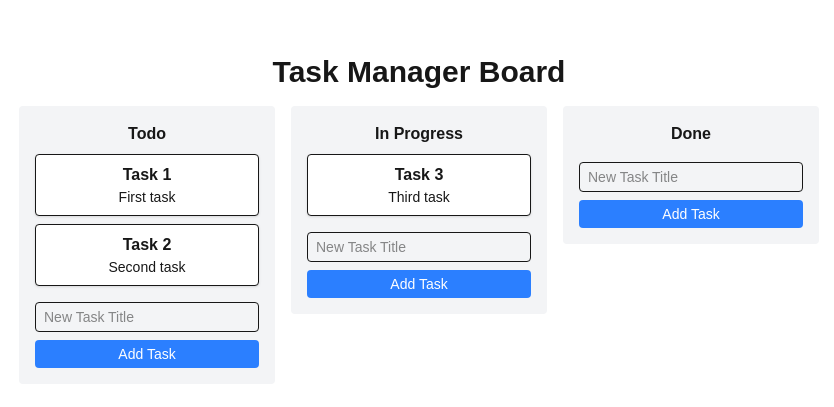
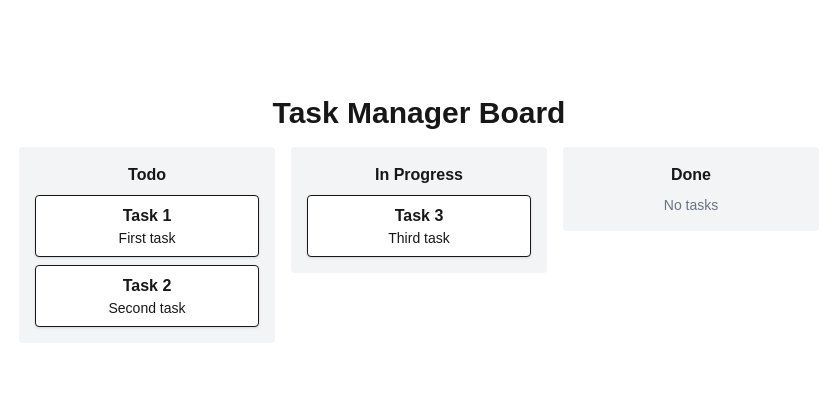
Before and after one commit to yaboijams/tasker, a Next.js app in the folder frontend/: page / in a window 1280 px wide. Shown: the part 181-588 px from the top of the page, without its empty margins (221-1055 px from the left). Built offline with nearby package versions, Linux system fonts and the light colour scheme.

Commit message:
Board not working yet

```diff
--- a/frontend/src/app/components/Board.tsx
+++ b/frontend/src/app/components/Board.tsx
@@ -2,89 +2,136 @@
 'use client';
 
 import React, { useState } from 'react';
-import { DndContext, DragEndEvent, closestCenter } from '@dnd-kit/core';
-import { SortableContext, horizontalListSortingStrategy, arrayMove } from '@dnd-kit/sortable';
+import {
+  DndContext,
+  DragEndEvent,
+  closestCenter,
+  DragOverlay,
+  PointerSensor,
+  useSensor,
+  useSensors,
+} from '@dnd-kit/core';
+import {
+  SortableContext,
+  horizontalListSortingStrategy,
+  arrayMove,
+} from '@dnd-kit/sortable';
+
 import SortableList from './SortableList';
-import type { BoardType, ListType, CardType } from '../types';
+import Card from './Card';
+import type { BoardType, CardType } from '../types';
 
 interface BoardProps {
   initialBoard: BoardType;
 }
 
+interface ListData {
+  title: string;
+  cards: CardType[];
+}
+
 export default function Board({ initialBoard }: BoardProps) {
-  // Transform the initialBoard.lists array into a dictionary so we can handle cross-list moves easily
-  const [lists, setLists] = useState<Record<string, { title: string; cards: CardType[] }>>(() => {
-    const result: Record<string, { title: string; cards: CardType[] }> = {};
-    initialBoard.lists.forEach((lst) => {
-      result[lst.id] = {
-        title: lst.title,
-        cards: lst.cards,
+  // Convert lists array -> { [listId]: { title, cards } }
+  const [lists, setLists] = useState<Record<string, ListData>>(() => {
+    const obj: Record<string, ListData> = {};
+    initialBoard.lists.forEach((l) => {
+      obj[l.id] = {
+        title: l.title,
+        cards: l.cards,
       };
     });
-    return result;
+    return obj;
   });
 
-  // Keep an array of list IDs for the horizontal order
+  // Horizontal order of lists
   const [listOrder, setListOrder] = useState<string[]>(
     initialBoard.lists.map((l) => l.id)
   );
 
-  // Add a new card to a specific list
-  const handleAddCard = (listId: string, newCard: CardType) => {
-    const updatedList = { ...lists[listId] };
-    updatedList.cards = [...updatedList.cards, newCard];
-    setLists({ ...lists, [listId]: updatedList });
+  // For smooth drag
+  const sensors = useSensors(useSensor(PointerSensor));
+  const [activeCard, setActiveCard] = useState<CardType | null>(null);
+
+  const handleDragStart = (event: any) => {
+    const { active } = event;
+    const activeListId = active.data.current?.listId;
+    if (activeListId) {
+      const card = lists[activeListId].cards.find((c) => c.id === active.id);
+      if (card) {
+        setActiveCard(card);
+      }
+    } else {
+      setActiveCard(null);
+    }
   };
 
-  // Handle drag end (both for reordering lists horizontally and cards cross-list)
+  const handleDragCancel = () => {
+    setActiveCard(null);
+  };
+
   const handleDragEnd = (event: DragEndEvent) => {
     const { active, over } = event;
-    if (!over) return;
+    if (!over) {
+      // Dropped outside any valid list => revert
+      setActiveCard(null);
+      return;
+    }
 
-    const activeListId = active.data.current?.listId; // If it's a card, has listId
+    const activeListId = active.data.current?.listId;
     const overListId = over.data.current?.listId;
 
-    // 1. Reordering Lists (if the item is a list)
-    // We know it's a list if activeListId is undefined or null
+    // If we are dragging a list
     if (!activeListId && !overListId) {
+      // Reorder lists horizontally
       if (active.id !== over.id) {
         const oldIndex = listOrder.indexOf(active.id as string);
         const newIndex = listOrder.indexOf(over.id as string);
         setListOrder((items) => arrayMove(items, oldIndex, newIndex));
       }
+      setActiveCard(null);
       return;
     }
 
-    // 2. Reordering or moving a Card
+    // If we are dragging a card
     if (activeListId && overListId) {
-      // If the user dropped the card in the same list
+      // If it's the same list => reorder within the list
       if (activeListId === overListId) {
         const currentCards = [...lists[activeListId].cards];
-        const oldIndex = currentCards.findIndex((card) => card.id === active.id);
-        const newIndex = currentCards.findIndex((card) => card.id === over.id);
-        if (oldIndex !== newIndex && newIndex !== -1) {
-          const reordered = arrayMove(currentCards, oldIndex, newIndex);
-          setLists({
-            ...lists,
-            [activeListId]: { ...lists[activeListId], cards: reordered },
-          });
+        const oldIndex = currentCards.findIndex((c) => c.id === active.id);
+        const newIndex = currentCards.findIndex((c) => c.id === over.id);
+
+        // If user dropped on empty space in the same list
+        if (over.id === overListId) {
+          currentCards.push(...currentCards.splice(oldIndex, 1));
+        } else if (oldIndex !== newIndex && newIndex !== -1) {
+          arrayMove(currentCards, oldIndex, newIndex);
         }
+
+        setLists({
+          ...lists,
+          [activeListId]: { ...lists[activeListId], cards: currentCards },
+        });
       } else {
-        // Move card to a different list
+        // Cross-list move
         const sourceCards = [...lists[activeListId].cards];
-        const activeIndex = sourceCards.findIndex((card) => card.id === active.id);
+        const activeIndex = sourceCards.findIndex((c) => c.id === active.id);
         if (activeIndex === -1) return;
 
         const [movedCard] = sourceCards.splice(activeIndex, 1);
+        const destCards = [...lists[overListId].cards];
 
-        const destCards = [...lists[overListId].cards];
-        // If the user dropped it on a card, insert at that position
-        const overIndex = destCards.findIndex((card) => card.id === over.id);
-        if (overIndex >= 0) {
-          destCards.splice(overIndex, 0, movedCard);
+        // If dropping on the empty list => over.id === overListId
+        if (over.id === overListId) {
+          // Just push at the end
+          destCards.push(movedCard);
         } else {
-          // If user dropped it in empty space, just push at the end
-          destCards.push(movedCard);
+          // Insert at the position of the card the user dropped onto
+          const overIndex = destCards.findIndex((c) => c.id === over.id);
+          if (overIndex >= 0) {
+            destCards.splice(overIndex, 0, movedCard);
+          } else {
+            destCards.push(movedCard);
+          }
         }
 
         setLists({
@@ -94,11 +141,17 @@ export default function Board({ initialBoard }: BoardProps) {
         });
       }
     }
+    setActiveCard(null);
   };
 
   return (
-    <DndContext collisionDetection={closestCenter} onDragEnd={handleDragEnd}>
-      {/* Horizontal list reordering */}
+    <DndContext
+      sensors={sensors}
+      collisionDetection={closestCenter}
+      onDragStart={handleDragStart}
+      onDragCancel={handleDragCancel}
+      onDragEnd={handleDragEnd}
+    >
       <SortableContext items={listOrder} strategy={horizontalListSortingStrategy}>
         <div className="flex gap-4 overflow-auto">
           {listOrder.map((listId) => {
@@ -109,12 +162,13 @@ export default function Board({ initialBoard }: BoardProps) {
                 listId={listId}
                 title={title}
                 cards={cards}
-                onAddCard={handleAddCard}
               />
             );
           })}
         </div>
       </SortableContext>
+
+      <DragOverlay>{activeCard ? <Card card={activeCard} /> : null}</DragOverlay>
     </DndContext>
   );
 }
--- a/frontend/src/app/components/List.tsx
+++ b/frontend/src/app/components/List.tsx
@@ -1,7 +1,8 @@
 // src/app/components/List.tsx
 'use client';
 
-import React, { useState } from 'react';
+import React from 'react';
+import { useDroppable } from '@dnd-kit/core';
 import { SortableContext, verticalListSortingStrategy } from '@dnd-kit/sortable';
 import SortableCard from './SortableCard';
 import type { CardType } from '../types';
@@ -10,58 +11,36 @@ interface ListProps {
   listId: string;
   title: string;
   cards: CardType[];
-  onAddCard: (listId: string, newCard: CardType) => void;  // for adding tasks
 }
 
 /**
- * Displays a single list with its cards.
- * The parent (Board) handles the actual reordering logic in onDragEnd.
- * Here we only render the SortableContext and the form for adding new tasks.
+ * A single list that can contain zero or more cards.
+ * We make the entire list droppable so we can drop a card even if it's empty.
  */
-export default function List({ listId, title, cards, onAddCard }: ListProps) {
-  const [newTitle, setNewTitle] = useState('');
-
-  // Add a new task (card) to this list
-  const handleAddTask = () => {
-    if (!newTitle.trim()) return;
-    const newCard: CardType = {
-      id: 'card-' + Math.random().toString(36).slice(2),
-      title: newTitle,
-      description: '',
-    };
-    onAddCard(listId, newCard);
-    setNewTitle('');
-  };
+export default function List({ listId, title, cards }: ListProps) {
+  // useDroppable for empty-list dropping
+  const { setNodeRef } = useDroppable({
+    id: listId,
+    data: { listId },
+  });
 
   return (
-    <div className="bg-gray-100 rounded p-4 w-64 flex-shrink-0">
+    <div ref={setNodeRef} className="bg-gray-100 rounded p-4 w-64 flex-shrink-0">
       <h2 className="font-bold mb-2">{title}</h2>
 
-      {/* Cards are rendered in a vertical SortableContext */}
-      <SortableContext items={cards.map((c) => c.id)} strategy={verticalListSortingStrategy}>
-        <div className="space-y-2 mb-4">
+      {/* If the list has cards, wrap them in a SortableContext */}
+      <SortableContext items={cards.map((card) => card.id)} strategy={verticalListSortingStrategy}>
+        <div className="space-y-2">
           {cards.map((card) => (
             <SortableCard key={card.id} card={card} listId={listId} />
           ))}
         </div>
       </SortableContext>
 
-      {/* Simple form to add a new task */}
-      <div className="flex flex-col space-y-2">
-        <input
-          type="text"
-          placeholder="New Task Title"
-          value={newTitle}
-          onChange={(e) => setNewTitle(e.target.value)}
-          className="border rounded px-2 py-1 text-sm"
-        />
-        <button
-          onClick={handleAddTask}
-          className="bg-blue-500 text-white px-2 py-1 rounded text-sm"
-        >
-          Add Task
-        </button>
-      </div>
+      {/* If the list is empty, show a placeholder or something similar */}
+      {cards.length === 0 && (
+        <div className="text-sm text-gray-500 mt-2">No tasks</div>
+      )}
     </div>
   );
 }
--- a/frontend/src/app/components/SortableCard.tsx
+++ b/frontend/src/app/components/SortableCard.tsx
@@ -10,7 +10,7 @@ import type { CardType } from '../types';
 export default function SortableCard({ card, listId }: { card: CardType; listId: string }) {
   const { attributes, listeners, setNodeRef, transform, transition } = useSortable({
     id: card.id,
-    data: { listId },
+    data: { listId }, // We store the originating listId in the data
   });
 
   const style = {
--- a/frontend/src/app/components/SortableList.tsx
+++ b/frontend/src/app/components/SortableList.tsx
@@ -11,10 +11,9 @@ interface SortableListProps {
   listId: string;
   title: string;
   cards: CardType[];
-  onAddCard: (listId: string, newCard: CardType) => void;
 }
 
-export default function SortableList({ listId, title, cards, onAddCard }: SortableListProps) {
+export default function SortableList({ listId, title, cards }: SortableListProps) {
   const { attributes, listeners, setNodeRef, transform, transition } = useSortable({
     id: listId,
   });
@@ -26,7 +25,7 @@ export default function SortableList({ listId, title, cards, onAddCard }: Sortab
 
   return (
     <div ref={setNodeRef} style={style} {...attributes} {...listeners}>
-      <List listId={listId} title={title} cards={cards} onAddCard={onAddCard} />
+      <List listId={listId} title={title} cards={cards} />
     </div>
   );
 }
--- a/frontend/src/app/types.ts
+++ b/frontend/src/app/types.ts
@@ -1,11 +1,8 @@
 // src/app/types.ts
-
 export interface CardType {
     id: string;
     title: string;
     description: string;
-    dueDate?: string;
-    labels?: string[];
   }
 
   export interface ListType {
```
